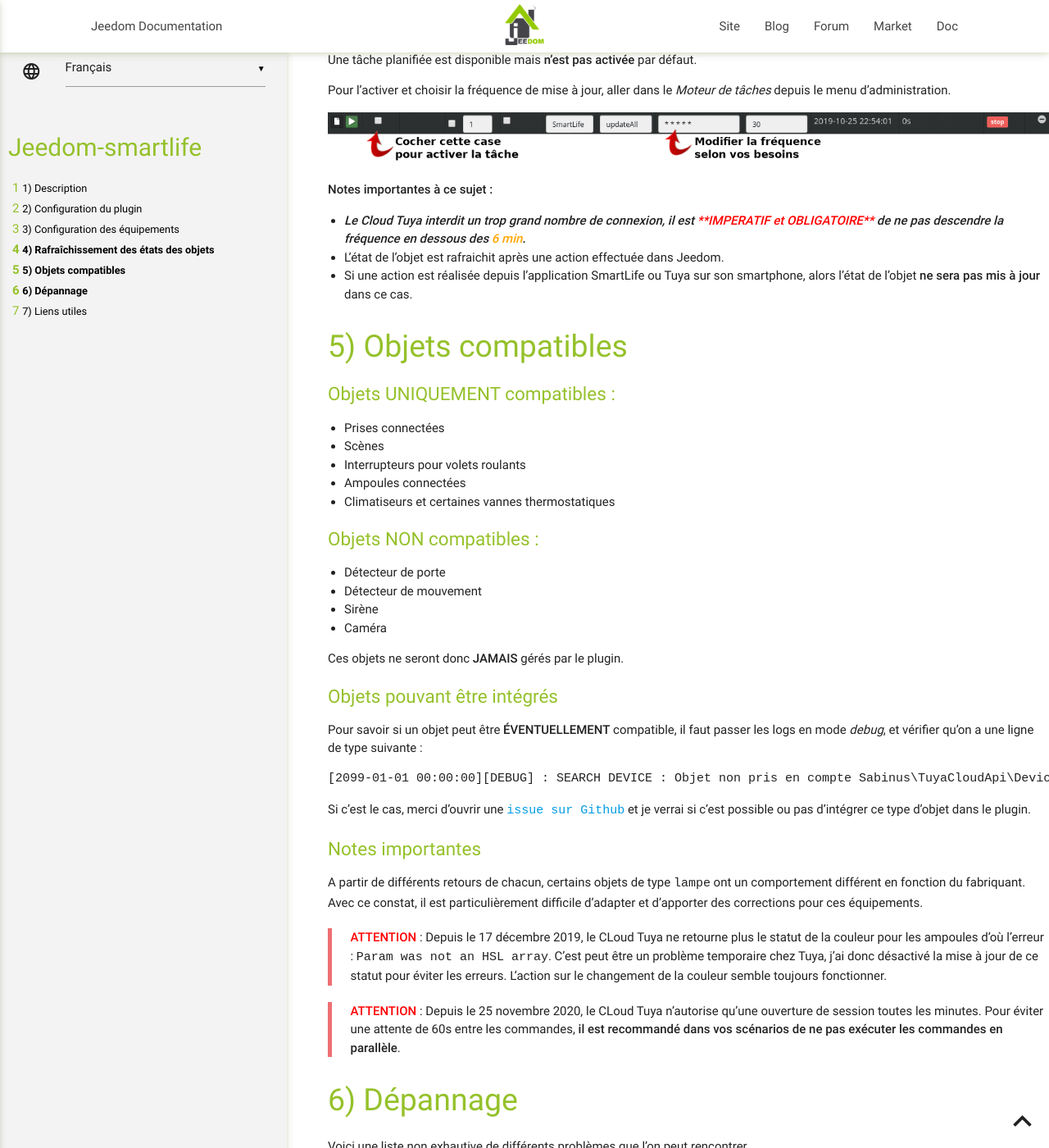
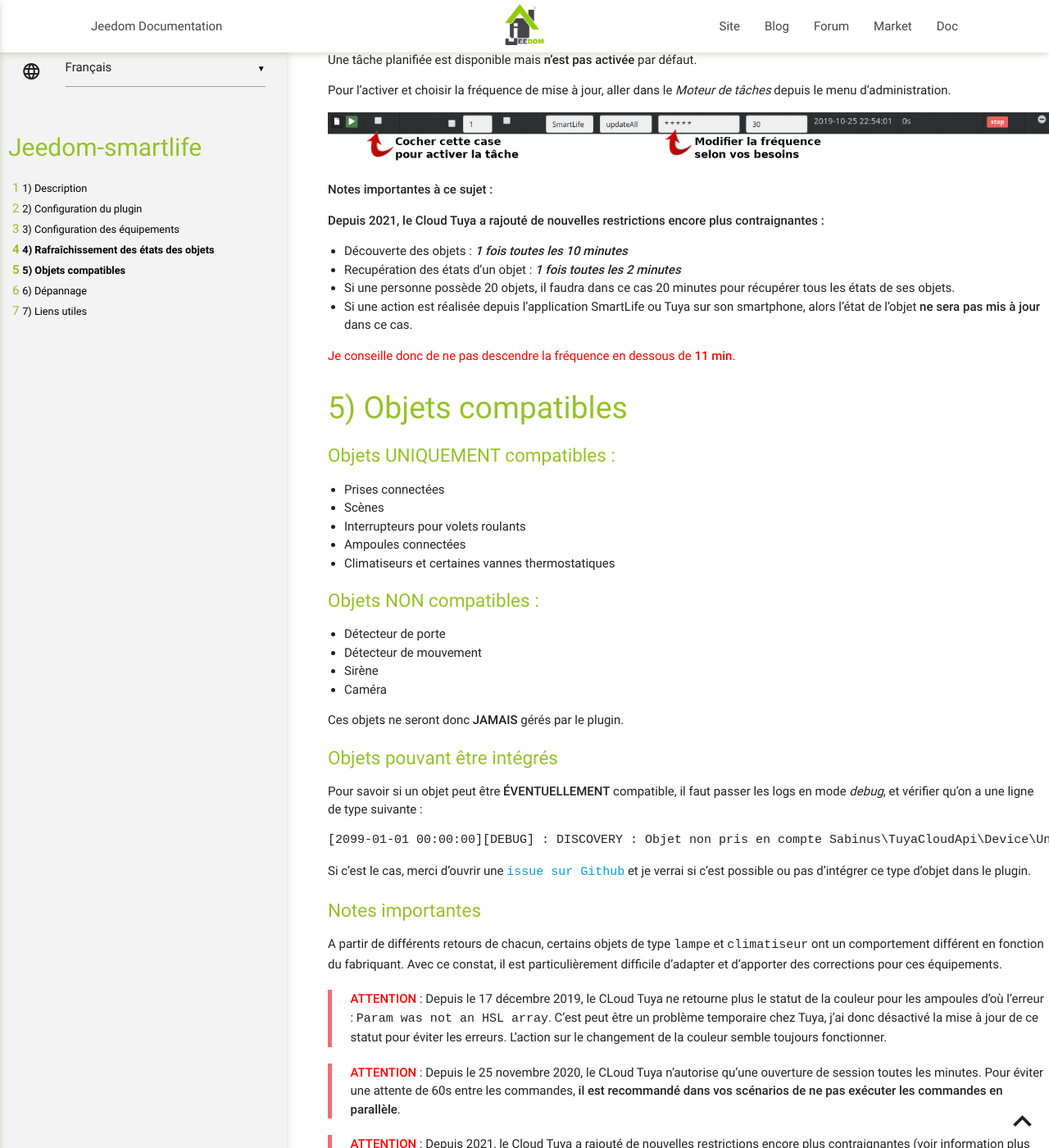
Before and after one commit to sabinus52/jeedom-smartlife, a Jekyll site: the page built from docs/fr_FR/index.md, in a window 1280 px wide and 1400 px high, scrolled down 1247 px. Shown: the whole window at 82% size. Built offline with Jekyll 4.4.1, drawn with Linux system fonts in a browser that asks for light colours; our own code applies the rules of GitHub Pages for plain Markdown files; some of the changed text lies outside the part shown.

Commit message:
Documentation

```diff
--- a/docs/fr_FR/index.md
+++ b/docs/fr_FR/index.md
@@ -58,10 +58,13 @@ Pour l'activer et choisir la fréquence de mise à jour, aller dans le *Moteur d
 
 **Notes importantes à ce sujet :**
 
-- ***Le Cloud Tuya interdit un trop grand nombre de connexion, il est <span style="color:red">**IMPERATIF et OBLIGATOIRE**</span> de ne pas descendre la fréquence en dessous des <span style="color:orange">6 min</span>.***
-- L'état de l'objet est rafraichit après une action effectuée dans Jeedom.
+**Depuis 2021, le Cloud Tuya a rajouté de nouvelles restrictions encore plus contraignantes :**
+- Découverte des objets : ***1 fois toutes les 10 minutes***
+- Recupération des états d'un objet : ***1 fois toutes les 2 minutes***
+- Si une personne possède 20 objets, il faudra dans ce cas 20 minutes pour récupérer tous les états de ses objets.
 - Si une action est réalisée depuis l'application SmartLife ou Tuya sur son smartphone, alors l'état de l'objet **ne sera pas mis à jour** dans ce cas.
 
+<span style="color:red">Je conseille donc de ne pas descendre la fréquence en dessous de **11 min**.</span>
 
 
 # Objets compatibles
@@ -88,18 +91,24 @@ Ces objets ne seront donc **JAMAIS** gérés par le plugin.
 
 Pour savoir si un objet peut être **ÉVENTUELLEMENT** compatible, il faut passer les logs en mode *debug*, et vérifier qu'on a une ligne de type suivante :
 ~~~
-[2099-01-01 00:00:00][DEBUG] : SEARCH DEVICE : Objet non pris en compte Sabinus\TuyaCloudApi\Device\UnknownDevice Object ( [devType:protected] => climate [id:protected] => 0000000000000000000000 [type:protected] => unknown [name:protected] => Nom objet [icon:protected] => https://images.tuyaeu.com/smart/icon/123456789.png [data:protected] => Array ( [online] => [state] => false ) )
+[2099-01-01 00:00:00][DEBUG] : DISCOVERY : Objet non pris en compte Sabinus\TuyaCloudApi\Device\UnknownDevice Object ( [devType:protected] => climate [id:protected] => 0000000000000000000000 [type:protected] => unknown [name:protected] => Nom objet [icon:protected] => https://images.tuyaeu.com/smart/icon/123456789.png [data:protected] => Array ( [online] => [state] => false ) )
 ~~~
 Si c'est le cas, merci d'ouvrir une [`issue sur Github`](https://github.com/sabinus52/jeedom-smartlife/issues) et je verrai si c'est possible ou pas d'intégrer ce type d'objet dans le plugin.
 
 
 ### Notes importantes
 
-A partir de différents retours de chacun, certains objets de type `lampe` ont un comportement différent en fonction du fabriquant. Avec ce constat, il est particulièrement difficile d'adapter et d'apporter des corrections pour ces équipements.
+A partir de différents retours de chacun, certains objets de type `lampe` et `climatiseur` ont un comportement différent en fonction du fabriquant. Avec ce constat, il est particulièrement difficile d'adapter et d'apporter des corrections pour ces équipements.
 
 > <span style="color:red">**ATTENTION**</span> : Depuis le 17 décembre 2019, le CLoud Tuya ne retourne plus le statut de la couleur pour les ampoules d'où l'erreur : `Param was not an HSL array`. C'est peut être un problème temporaire chez Tuya, j'ai donc désactivé la mise à jour de ce statut pour éviter les erreurs. L'action sur le changement de la couleur semble toujours fonctionner.
 
 > <span style="color:red">**ATTENTION**</span> : Depuis le 25 novembre 2020, le CLoud Tuya n'autorise qu'une ouverture de session toutes les minutes. Pour éviter une attente de 60s entre les commandes, **il est recommandé dans vos scénarios de ne pas exécuter les commandes en parallèle**.
+
+> <span style="color:red">**ATTENTION**</span> : Depuis 2021, le Cloud Tuya a rajouté de nouvelles restrictions encore plus contraignantes (voir information plus haut)
+
+Avec ces nouvelles restrictions, il est de plus en plus dur de faire des rafraichissements des états des objets.
+
+Pour ceux qui veulent absolument le retour des états, je vous conseille d'utiliser le plugin [wifilightV2](https://market.jeedom.com/index.php?v=d&p=market_display&id=2793)
 
 
 # Dépannage
```
Also changed, not shown: other parts of docs/fr_FR/index.md (+1 -1 lines).
